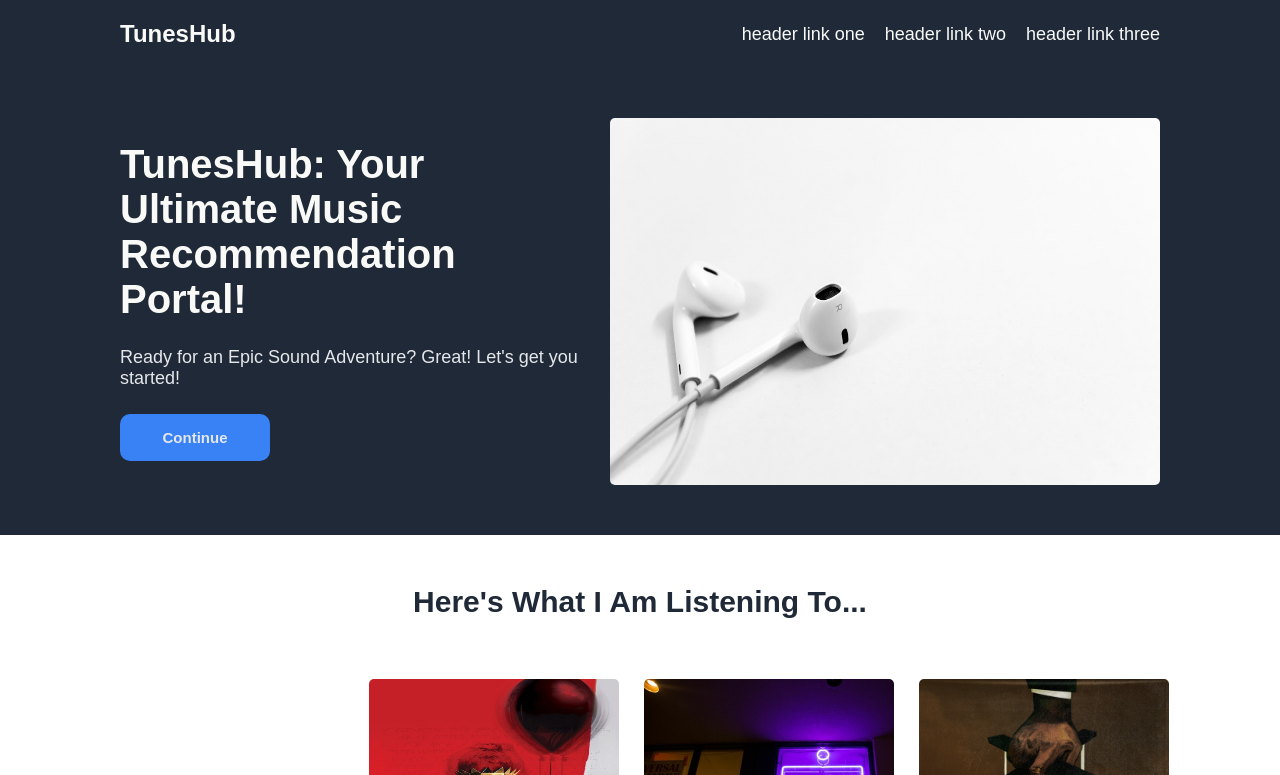
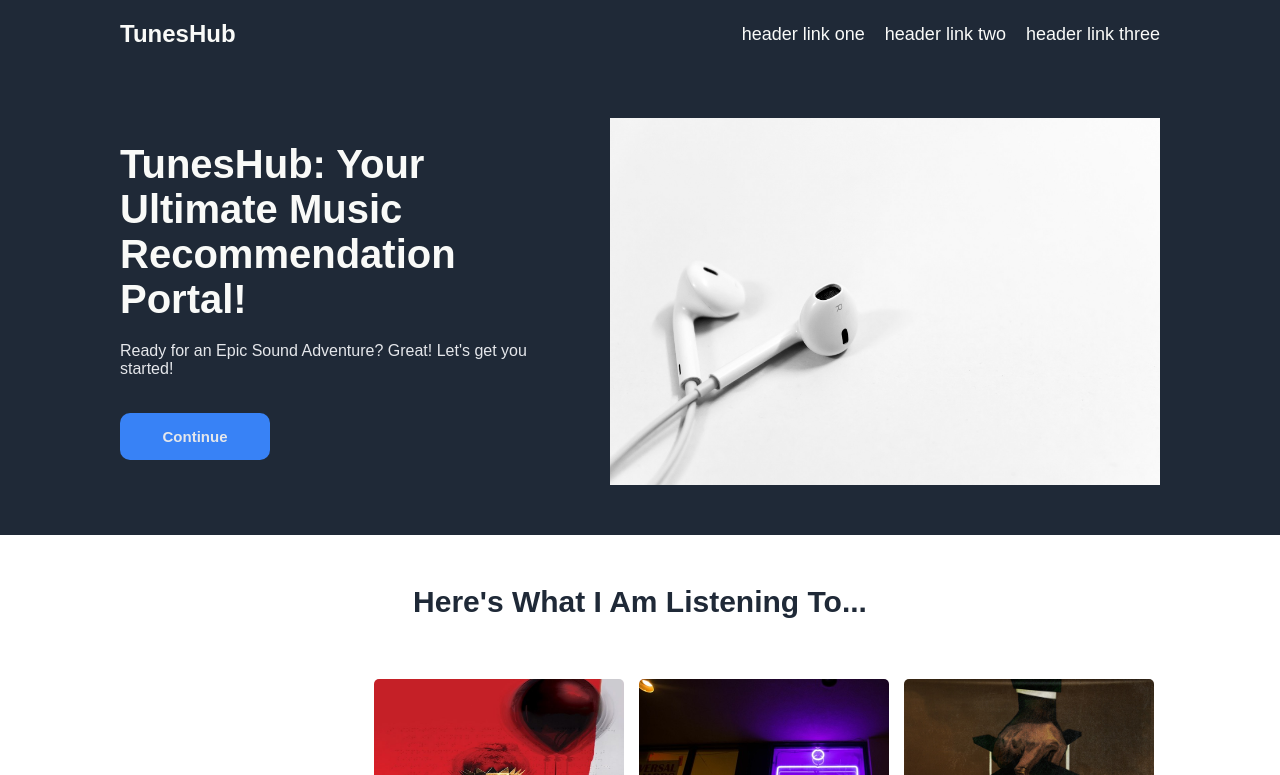
Before and after one commit to Makori101112/landing-page, a plain HTML site: page index.html in a window 1280 px wide. Shown: the top 775 px of the page. Drawn offline with Linux system fonts and the light colour scheme; files whose address does not match are found by name.

Commit message:
this is the stylesheet. it currently contains code for section 1 and 2 out of 4 sections

```diff
--- a/styles.css
+++ b/styles.css
@@ -53,16 +53,14 @@ nav {
 }
 
 .image-1 {
-  border-radius: 5px;
+  /* border-radius: 5px; */
   width: 550px;
   height: auto;
-  display: flex;
-  justify-content: flex-end;
 }
 
 #headline-1,
 #subtext-1 {
-  padding-bottom: 25px;
+  padding-bottom: 20px;
 }
 
 #headline-1 {
@@ -74,11 +72,12 @@ nav {
 
 #subtext-1 {
   font-weight: lighter;
-  font-size: 18px;
+  font-size: 16px;
   color: #e5e7eb;
 }
 
 #button-1 {
+  margin-top: 15px;
   padding: 15px;
   border: none;
   width: 150px;
@@ -91,6 +90,7 @@ nav {
 }
 
 /* CSS Syntax for Section 2 */
+
 .jumbotron-2,
 .headline-2 {
   display: flex;
@@ -102,7 +102,7 @@ nav {
 .jumbotron-2 {
   padding-top: 50px;
   padding-bottom: 50px;
-  gap: 25px;
+  gap: 15px;
 }
 
 .headline-2 {
@@ -111,6 +111,7 @@ nav {
   font-size: 20px;
   font-weight: bolder;
   color: #1f2937;
+  text-align: center;
 }
 
 .jumbotron-2 h4 {
```
